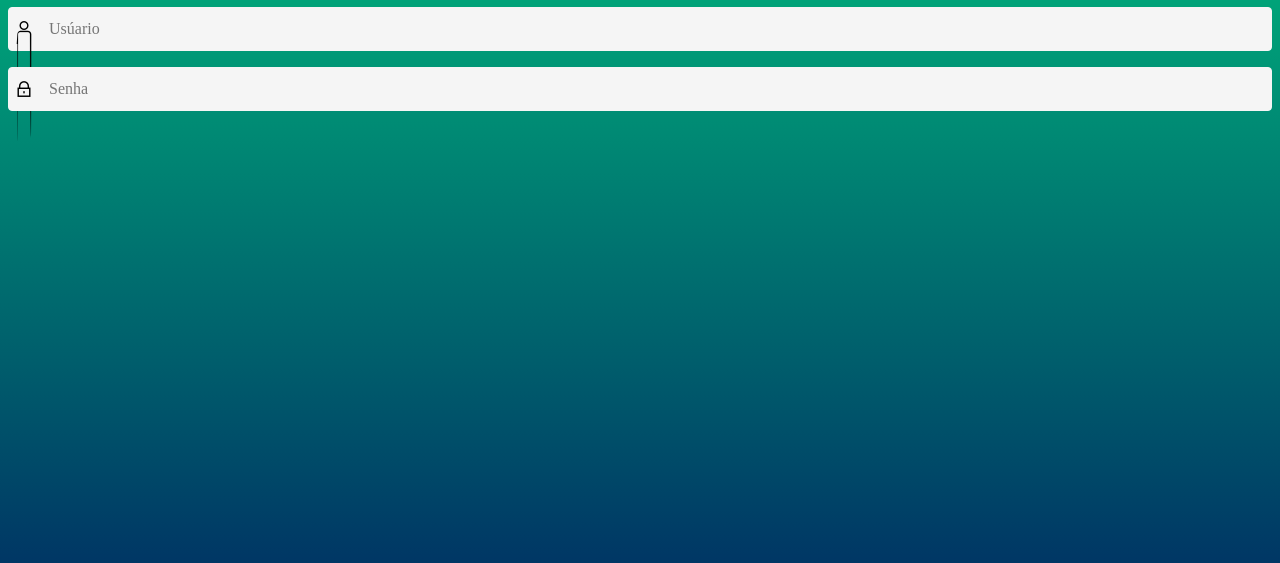
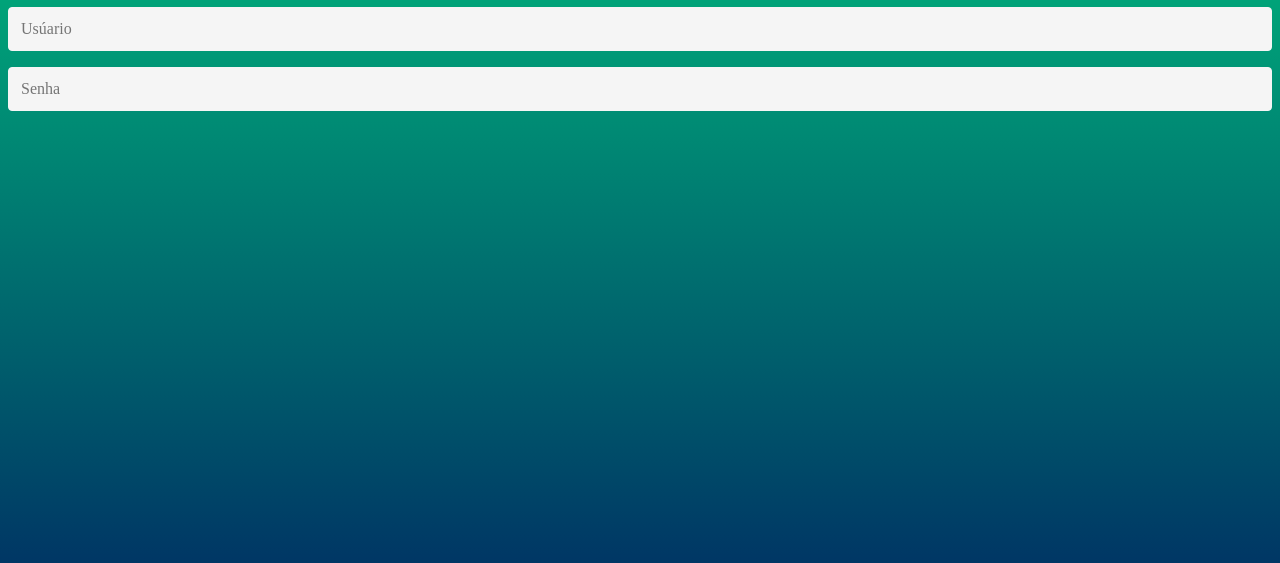
Before and after one commit to brunoxd13/client-register, a React app: page / in a window 1280 px wide. Shown: the part 213-776 px from the top of the page. Built offline with nearby package versions, Linux system fonts and the light colour scheme.

Commit message:
feat: new component input

```diff
--- a/src/components/input/index.js
+++ b/src/components/input/index.js
@@ -8,7 +8,7 @@ class Input extends Component {
   };
 
   render() {
-    const { type, placeholder, icon } = this.props;
+    const { type, placeholder } = this.props;
 
     return (
       <div className="inputWithIcon">
@@ -17,8 +17,6 @@ class Input extends Component {
           placeholder={placeholder}
           onChange={this.handleChange}
         />
-
-        <i className={icon} aria-hidden="true"/>
       </div>
     );
   }
--- a/src/components/input/styles.css
+++ b/src/components/input/styles.css
@@ -17,21 +17,7 @@ input:focus {
   background-color: #FFF;
 }
 
-.inputWithIcon input {
-  padding-left: 40px;
-  width: 100%;
-}
-
 .inputWithIcon {
   position: relative;
   width: 100%;
 }
-
-.inputWithIcon i {
-  position: absolute;
-  left: 0;
-  top: 15px;
-  padding: 9px 8px;
-  color: #000000;
-  transition: 0.3s;
-}
```
